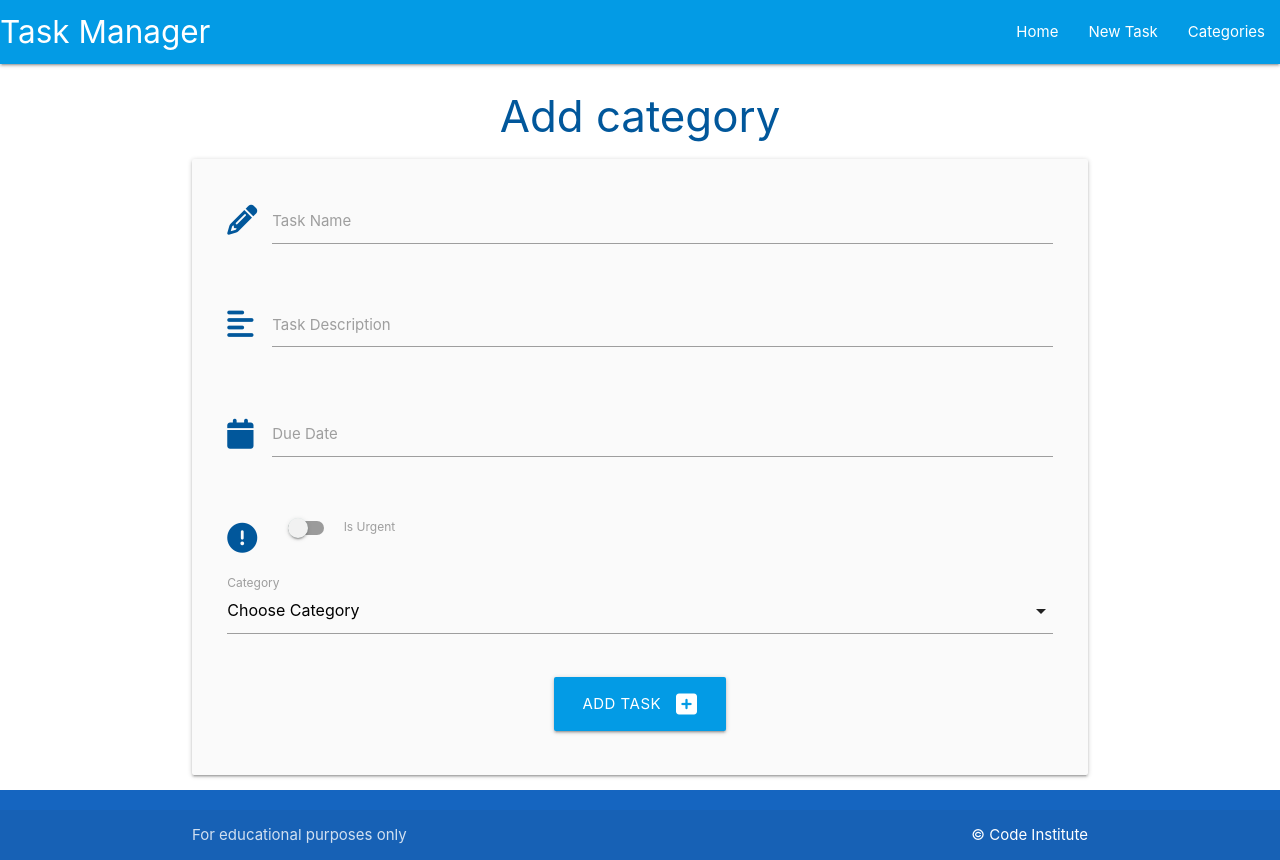
After one commit to DarkoZlatarek/flask-sqlalchemy-task-manager, a Flask app: page /add_task in a window 1280 px wide. The commit adds this page. Run offline with Flask 2, Linux system fonts and the light colour scheme; data that the repository does not hold is empty; some libraries are stand-ins or nearby versions.

Commit message:
Add add_task page and the form

```diff
--- a/taskmanager/routes.py
+++ b/taskmanager/routes.py
@@ -40,3 +40,20 @@ def delete_category(category_id):
     db.session.delete(category)
     db.session.commit()
     return redirect(url_for("categories"))
+
+
+@app.route("/add_task", methods=["GET", "POST"])
+def add_task():
+    categories = list(Category.query.order_by(Category.category_name).all())
+    if request.method == "POST":
+        task = Task(
+            task_name=request.form.get("task_name"),
+            task_description=request.form.get("task_description"),
+            is_urgent=bool(True if request.form.get("is_urgent") else False),
+            due_date=request.form.get("due_date"),
+            category_id=request.form.get("category_id")
+        )
+        db.session.add(task)
+        db.session.commit()
+        return redirect(url_for("home"))
+    return render_template("add_task.html", categories=categories)
--- a/taskmanager/static/js/script.js
+++ b/taskmanager/static/js/script.js
@@ -1,5 +1,14 @@
-document.addEventListener('DOMContentLoaded', function() {
-    // sidenav initialization
-    let sidenav = document.querySelectorAll('.sidenav');
-    M.Sidenav.init(sidenav);
+document.addEventListener('DOMContentLoaded', function () {
+  // sidenav initialization
+  let sidenav = document.querySelectorAll('.sidenav');
+  M.Sidenav.init(sidenav);
+
+  let datepicker = document.querySelectorAll('.datepicker');
+  M.Datepicker.init(datepicker, {
+    format: "dd mmmm, yyyy",
+    i18n: {done: "select"}
   });
+
+  let selects = document.querySelectorAll('select');
+  M.FormSelect.init(selects);
+});
--- a/taskmanager/templates/add_category.html
+++ b/taskmanager/templates/add_category.html
@@ -13,7 +13,7 @@
                 <label for="category_name">Category Name</label>
             </div>
         </div>
-        <!-- Category name-->
+        <!-- Submit button-->
         <div class="row">
             <div class="col s12 center-align">
                 <button type="submit" class="btn-large light-blue darken-1">
--- /dev/null
+++ b/taskmanager/templates/add_task.html
@@ -0,0 +1,69 @@
+{% extends "base.html" %}
+{% block content %}
+
+<h3 class="light-blue-text text-darken-4 center-align">Add category</h3>
+
+<div class="row card-panel grey lighten-5">
+    <form class="col s12" method="POST" action="{{ url_for('add_task') }}">
+        <!-- Task name-->
+        <div class="row">
+            <div class="input-field col s12">
+                <i class="fas fa-pencil-alt prefix light-blue-text text-darken-4"></i>
+                <input name="task_name" id="task_name" minlength="5" maxlength="50" type="text" class="validate" required>
+                <label for="task_name">Task Name</label>
+            </div>
+        </div>
+        <!-- Task description-->
+        <div class="row">
+            <div class="input-field col s12">
+                <i class="fas fa-align-left prefix light-blue-text text-darken-4"></i>
+                <textarea name="task_description" id="task_description" minlength="5" maxlength="200"
+                    type="text" class="materialize-textarea validate" required></textarea>
+                <label for="task_description">Task Description</label>
+            </div>
+        </div>
+            <!-- due_date-->
+        <div class="row">
+            <div class="input-field col s12">
+                <i class="fas fa-calendar prefix light-blue-text text-darken-4"></i>
+                <input name="due_date" id="due_date" type="text" class="datepicker validate"
+                    required>
+                <label for="due_date">Due Date</label>
+            </div>
+        </div>
+        <!-- is_urgent-->
+        <div class="row">
+            <div class="input-field col s12">
+                <div class="switch">
+                    <i class="fas fa-exclamation-circle prefix light-blue-text text-darken-4"></i>
+                    <label for="is_urgent">
+                        <input name="is_urgent" id="is_urgent" type="checkbox">
+                        <span class="lever"></span>
+                        Is Urgent</label>
+                </div>
+            </div>
+        </div>
+        <!-- category_id-->
+        <div class="row">
+            <div class="input-field col s12">
+                <select name="category_id" id="category_id" class="validate" required>
+                    <option value="" disabled selected>Choose Category</option>
+                    {% for category in categories %}
+                    <option value="{{ category.id }}">{{ category.category_name }}</option>
+                    {% endfor %}
+                </select>
+                <label for="task_name">Category</label>
+            </div>
+        </div>
+        <!-- Submit button-->
+        <div class="row">
+            <div class="col s12 center-align">
+                <button type="submit" class="btn-large light-blue darken-1">
+                    Add Task <i class="fas fa-plus-square right"></i>
+                </button>
+            </div>
+        </div>
+    </form>
+</div>
+
+{% endblock %}
--- a/taskmanager/templates/base.html
+++ b/taskmanager/templates/base.html
@@ -23,7 +23,7 @@
                 <a href="#" data-target="mobile-demo" class="sidenav-trigger"><i class="fas fa-bars"></i></a>
                 <ul class="right hide-on-med-and-down">
                     <li><a href="{{ url_for('home') }}">Home</a></li>
-                    <li><a href="">New Task</a></li>
+                    <li><a href="{{ url_for('add_task') }}">New Task</a></li>
                     <li><a href="{{ url_for('categories') }}">Categories</a></li>
                 </ul>
             </div>
@@ -32,7 +32,7 @@
         <!-- mobile sidenav-->
         <ul class="sidenav" id="mobile-demo">
             <li><a href="{{ url_for('home') }}">Home</a></li>
-            <li><a href="">New Task</a></li>
+            <li><a href="{{ url_for('add_task') }}">New Task</a></li>
             <li><a href="{{ url_for('categories') }}">Categories</a></li>
         </ul>
     </header>
```
Also changed, not shown: taskmanager/templates/tasks.html (+8 -0 lines).
